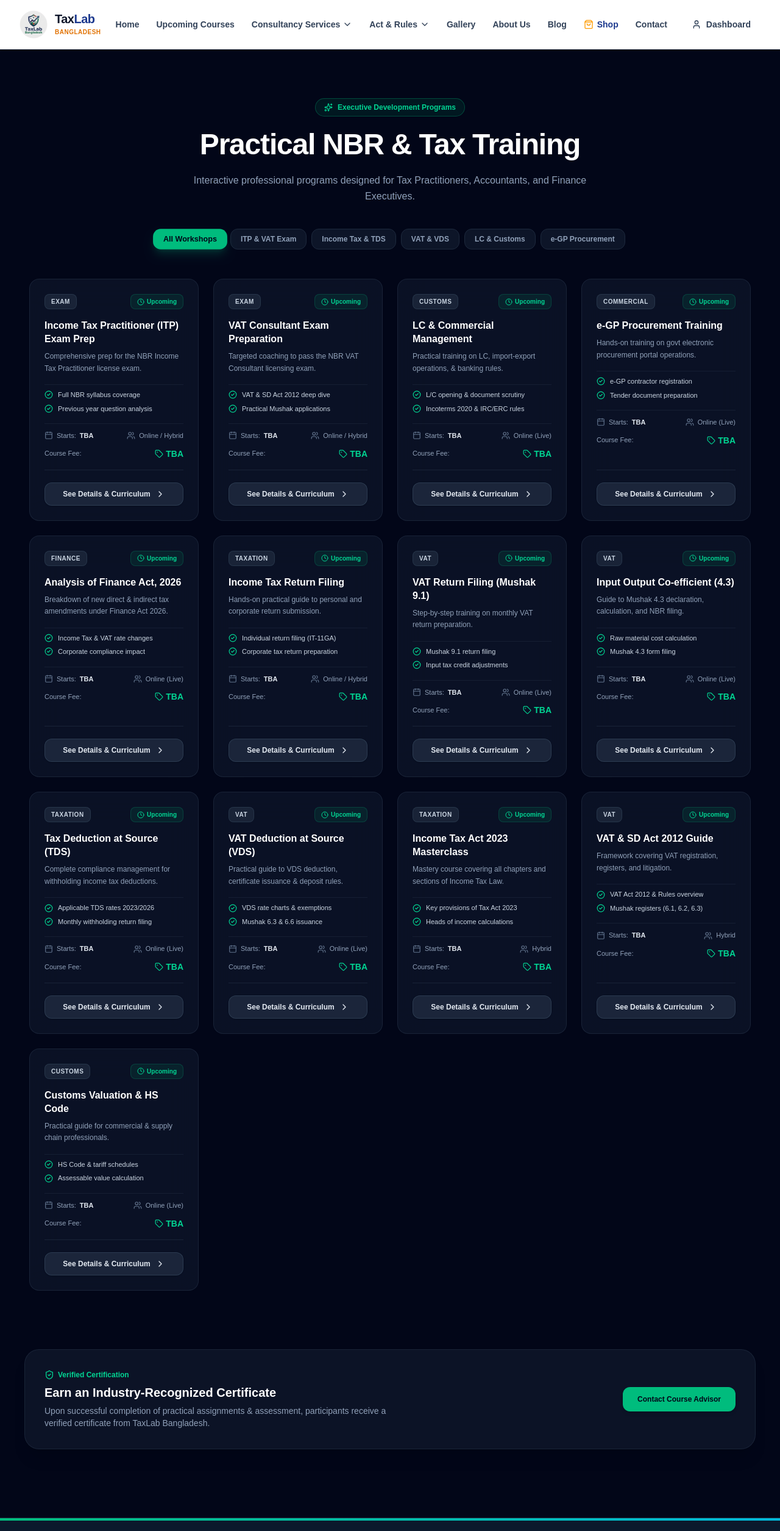
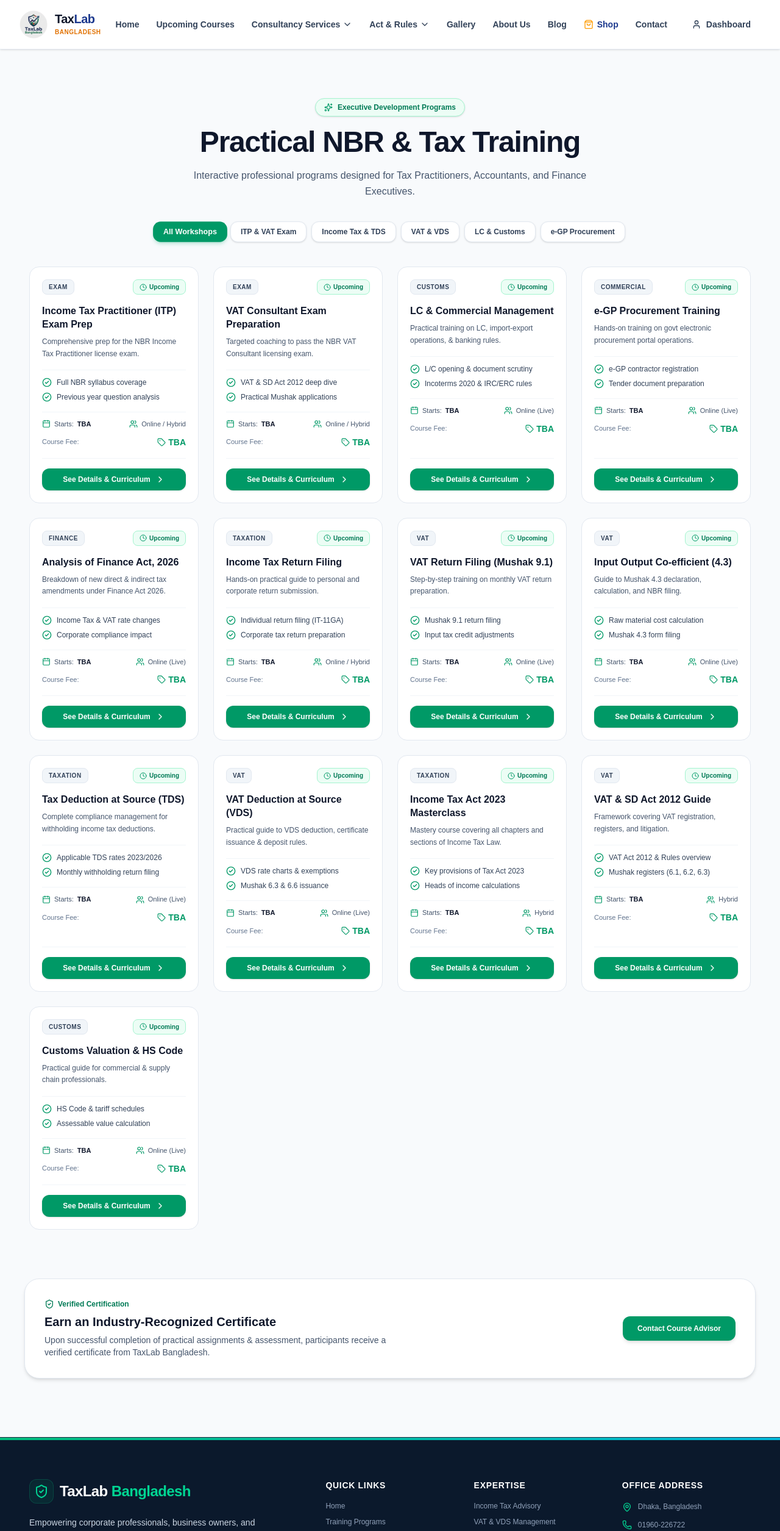
Before and after one commit to didarulislam01833/tax-lab-bangladesh, a Next.js app: page /upcoming-courses in a window 1280 px wide. Shown: the top 2510 px of the page at 61% size. Built offline with nearby package versions, Linux system fonts and the light colour scheme.

Commit message:
code added

```diff
--- a/app/upcoming-courses/page.js
+++ b/app/upcoming-courses/page.js
@@ -7,14 +7,13 @@
     Users,
     CheckCircle2,
     ArrowRight,
-    Award,
     X,
     BookOpen,
-    Tag,
     Sparkles,
     ChevronRight,
     Clock,
-    ShieldCheck
+    ShieldCheck,
+    Tag
 } from 'lucide-react';
 
 export default function UpcomingCourses() {
@@ -232,23 +231,19 @@
     };
 
     return (
-        <main className="min-h-screen bg-slate-950 text-slate-100 relative font-sans overflow-hidden py-12">
-
-            {/* Ambient Glow Effects */}
-            <div className="absolute top-0 left-1/2 -translate-x-1/2 w-full max-w-7xl h-96 bg-emerald-500/10 blur-3xl rounded-full pointer-events-none -z-10" />
-            <div className="absolute top-1/3 right-10 w-96 h-96 bg-blue-500/10 blur-3xl rounded-full pointer-events-none -z-10" />
+        <main className="min-h-screen bg-slate-50 text-slate-900 font-sans py-12">
 
             {/* Header Section */}
-            <section className="relative pt-8 pb-12 px-6 sm:px-10 max-w-5xl mx-auto text-center space-y-4">
-                <div className="inline-flex items-center gap-2 px-3.5 py-1.5 bg-emerald-500/10 border border-emerald-500/30 text-emerald-400 rounded-full text-xs font-semibold shadow-inner">
-                    <Sparkles className="w-3.5 h-3.5 text-emerald-400" /> Executive Development Programs
+            <section className="pt-8 pb-10 px-6 sm:px-10 max-w-5xl mx-auto text-center space-y-3">
+                <div className="inline-flex items-center gap-2 px-3.5 py-1.5 bg-emerald-50 border border-emerald-200 text-emerald-700 rounded-full text-xs font-semibold shadow-sm">
+                    <Sparkles className="w-3.5 h-3.5 text-emerald-600" /> Executive Development Programs
                 </div>
 
-                <h1 className="text-3xl sm:text-5xl font-extrabold tracking-tight text-white leading-tight">
+                <h1 className="text-3xl sm:text-5xl font-extrabold tracking-tight text-slate-900 leading-tight">
                     Practical NBR & Tax Training
                 </h1>
 
-                <p className="text-slate-400 text-sm sm:text-base max-w-2xl mx-auto leading-relaxed">
+                <p className="text-slate-600 text-sm sm:text-base max-w-2xl mx-auto leading-relaxed">
                     Interactive professional programs designed for Tax Practitioners, Accountants, and Finance Executives.
                 </p>
 
@@ -265,9 +260,9 @@
                         <button
                             key={tab.id}
                             onClick={() => setActiveTab(tab.id)}
-                            className={`px-4 py-2 rounded-xl text-xs font-semibold transition-all duration-300 ${activeTab === tab.id
-                                    ? 'bg-emerald-500 text-slate-950 shadow-lg shadow-emerald-500/20 scale-105'
-                                    : 'bg-slate-900/90 text-slate-400 hover:text-slate-200 hover:bg-slate-800/80 border border-slate-800'
+                            className={`px-4 py-2 rounded-xl text-xs font-bold transition-all duration-200 ${activeTab === tab.id
+                                    ? 'bg-emerald-600 text-white shadow-md shadow-emerald-600/20 scale-105'
+                                    : 'bg-white text-slate-700 hover:bg-slate-100 border border-slate-200 shadow-sm'
                                 }`}
                         >
                             {tab.label}
@@ -276,75 +271,72 @@
                 </div>
             </section>
 
-            {/* Enhanced Course Cards Grid */}
-            <section className="pb-24 px-4 sm:px-8 lg:px-12 max-w-7xl mx-auto">
+            {/* Clean Light-Theme Course Cards Grid */}
+            <section className="pb-20 px-4 sm:px-8 lg:px-12 max-w-7xl mx-auto">
                 <div className="grid grid-cols-1 sm:grid-cols-2 lg:grid-cols-3 xl:grid-cols-4 gap-6">
                     {filteredCourses.map((course) => (
                         <div
                             key={course.id}
-                            className="group relative bg-slate-900/70 backdrop-blur-xl border border-slate-800/80 hover:border-emerald-500/50 rounded-2xl p-6 flex flex-col justify-between transition-all duration-300 hover:-translate-y-1.5 hover:shadow-2xl hover:shadow-emerald-500/10"
+                            className="group bg-white border border-slate-200 hover:border-emerald-500 rounded-2xl p-5 flex flex-col justify-between transition-all duration-300 hover:shadow-xl hover:-translate-y-1"
                         >
-                            {/* Card Top Highlight Bar */}
-                            <div className="absolute top-0 left-6 right-6 h-[2px] bg-gradient-to-r from-transparent via-emerald-500/40 to-transparent opacity-0 group-hover:opacity-100 transition-opacity duration-300" />
-
                             <div className="space-y-4">
                                 {/* Badges Row */}
                                 <div className="flex items-center justify-between gap-2">
-                                    <span className="px-2.5 py-1 bg-slate-800/80 text-slate-300 rounded-lg text-[10px] font-bold uppercase tracking-wider border border-slate-700/60">
+                                    <span className="px-2.5 py-1 bg-slate-100 text-slate-700 rounded-lg text-[10px] font-extrabold uppercase tracking-wider border border-slate-200">
                                         {course.category}
                                     </span>
-                                    <span className="inline-flex items-center gap-1 px-2.5 py-1 rounded-lg text-[10px] font-bold bg-emerald-500/10 text-emerald-400 border border-emerald-500/20">
-                                        <Clock className="w-3 h-3" /> {course.status}
+                                    <span className="inline-flex items-center gap-1 px-2.5 py-1 rounded-lg text-[10px] font-bold bg-emerald-50 text-emerald-700 border border-emerald-200">
+                                        <Clock className="w-3 h-3 text-emerald-600" /> {course.status}
                                     </span>
                                 </div>
 
                                 {/* Course Title & Description */}
                                 <div>
-                                    <h3 className="text-base font-bold text-white group-hover:text-emerald-400 transition-colors duration-200 leading-snug">
+                                    <h3 className="text-base font-extrabold text-slate-900 group-hover:text-emerald-600 transition-colors duration-200 leading-snug">
                                         {course.title}
                                     </h3>
-                                    <p className="text-slate-400 text-xs leading-relaxed mt-2 line-clamp-2">
+                                    <p className="text-slate-600 text-xs leading-relaxed mt-2 line-clamp-2">
                                         {course.subtitle}
                                     </p>
                                 </div>
 
                                 {/* Key Highlights Quick Preview */}
-                                <div className="pt-2 space-y-1.5 border-t border-slate-800/60">
+                                <div className="pt-3 space-y-2 border-t border-slate-100">
                                     {course.features.slice(0, 2).map((feat, i) => (
-                                        <div key={i} className="flex items-center gap-2 text-[11px] text-slate-300 truncate">
-                                            <CheckCircle2 className="w-3.5 h-3.5 text-emerald-400 shrink-0" />
-                                            <span className="truncate">{feat}</span>
+                                        <div key={i} className="flex items-center gap-2 text-xs text-slate-700 truncate">
+                                            <CheckCircle2 className="w-4 h-4 text-emerald-600 shrink-0" />
+                                            <span className="truncate font-medium">{feat}</span>
                                         </div>
                                     ))}
                                 </div>
 
                                 {/* Schedule & Mode */}
-                                <div className="pt-3 border-t border-slate-800/60 text-xs text-slate-400 space-y-2">
+                                <div className="pt-3 border-t border-slate-100 text-xs text-slate-600 space-y-2">
                                     <div className="flex items-center justify-between text-[11px]">
-                                        <span className="flex items-center gap-1.5 text-slate-400">
-                                            <Calendar className="w-3.5 h-3.5 text-slate-500 shrink-0" /> Starts: <strong className="text-slate-200">TBA</strong>
+                                        <span className="flex items-center gap-1.5 text-slate-600">
+                                            <Calendar className="w-3.5 h-3.5 text-emerald-600 shrink-0" /> Starts: <strong className="text-slate-900">TBA</strong>
                                         </span>
-                                        <span className="flex items-center gap-1.5 text-slate-400">
-                                            <Users className="w-3.5 h-3.5 text-slate-500 shrink-0" /> {course.mode}
+                                        <span className="flex items-center gap-1.5 text-slate-600">
+                                            <Users className="w-3.5 h-3.5 text-emerald-600 shrink-0" /> {course.mode}
                                         </span>
                                     </div>
 
                                     {/* Pricing Info */}
                                     <div className="flex items-center justify-between pt-1">
-                                        <span className="text-[11px] text-slate-400 font-medium">Course Fee:</span>
-                                        <span className="text-sm font-extrabold text-emerald-400 flex items-center gap-1">
-                                            <Tag className="w-3.5 h-3.5 text-emerald-400" />
+                                        <span className="text-[11px] text-slate-500 font-medium">Course Fee:</span>
+                                        <span className="text-sm font-extrabold text-emerald-600 flex items-center gap-1">
+                                            <Tag className="w-3.5 h-3.5" />
                                             {course.price}
                                         </span>
                                     </div>
                                 </div>
                             </div>
 
-                            {/* Action Button */}
-                            <div className="pt-5 mt-4 border-t border-slate-800/80">
+                            {/* High Contrast Action Button */}
+                            <div className="pt-4 mt-4 border-t border-slate-100">
                                 <button
                                     onClick={() => setSelectedCourse(course)}
-                                    className="w-full py-2.5 px-4 bg-slate-800/90 hover:bg-emerald-500 text-slate-200 hover:text-slate-950 font-bold rounded-xl text-xs transition-all duration-200 flex items-center justify-center gap-2 border border-slate-700/80 group-hover:border-emerald-500/50 shadow-sm"
+                                    className="w-full py-2.5 px-4 bg-emerald-600 hover:bg-emerald-700 text-white font-bold rounded-xl text-xs transition-all duration-200 flex items-center justify-center gap-2 shadow-sm"
                                 >
                                     <span>See Details & Curriculum</span>
                                     <ChevronRight className="w-4 h-4" />
@@ -355,81 +347,76 @@
                 </div>
             </section>
 
-            {/* Details & Syllabus Modal */}
+            {/* Details Modal */}
             {selectedCourse && (
                 <div
-                    className="fixed inset-0 z-50 flex items-center justify-center p-4 bg-slate-950/80 backdrop-blur-md animate-in fade-in duration-200"
+                    className="fixed inset-0 z-50 flex items-center justify-center p-4 bg-slate-900/60 backdrop-blur-sm animate-in fade-in duration-200"
                     onClick={() => setSelectedCourse(null)}
                 >
                     <div
-                        className="bg-slate-900 border border-slate-800 w-full max-w-lg rounded-3xl p-6 sm:p-8 space-y-6 relative shadow-2xl text-slate-100"
+                        className="bg-white border border-slate-200 w-full max-w-lg rounded-3xl p-6 sm:p-8 space-y-6 relative shadow-2xl text-slate-900"
                         onClick={(e) => e.stopPropagation()}
                     >
-                        {/* Close Button */}
                         <button
                             onClick={() => setSelectedCourse(null)}
-                            className="absolute top-5 right-5 p-2 rounded-full bg-slate-800 text-slate-400 hover:text-white hover:bg-slate-700 transition"
+                            className="absolute top-5 right-5 p-2 rounded-full bg-slate-100 text-slate-500 hover:text-slate-900 hover:bg-slate-200 transition"
                         >
                             <X className="w-4 h-4" />
                         </button>
 
-                        {/* Modal Header */}
                         <div className="space-y-2 pr-6">
                             <div className="flex items-center gap-2">
-                                <span className="px-2.5 py-0.5 bg-slate-800 text-slate-300 rounded-md text-[10px] font-semibold uppercase tracking-wider border border-slate-700">
+                                <span className="px-2.5 py-0.5 bg-slate-100 text-slate-800 rounded-md text-[10px] font-bold uppercase tracking-wider border border-slate-200">
                                     {selectedCourse.category}
                                 </span>
-                                <span className="px-2.5 py-0.5 rounded-md text-[10px] font-bold bg-emerald-500/10 text-emerald-400 border border-emerald-500/20">
+                                <span className="px-2.5 py-0.5 rounded-md text-[10px] font-bold bg-emerald-50 text-emerald-700 border border-emerald-200">
                                     {selectedCourse.status}
                                 </span>
                             </div>
-                            <h2 className="text-lg sm:text-xl font-bold text-white leading-snug">
+                            <h2 className="text-lg sm:text-xl font-extrabold text-slate-900 leading-snug">
                                 {selectedCourse.title}
                             </h2>
-                            <p className="text-slate-400 text-xs sm:text-sm leading-relaxed">
+                            <p className="text-slate-600 text-xs sm:text-sm leading-relaxed">
                                 {selectedCourse.subtitle}
                             </p>
                         </div>
 
-                        {/* Mode & Pricing Summary */}
-                        <div className="flex items-center justify-between p-4 bg-slate-800/50 rounded-2xl border border-slate-700/50 text-xs">
+                        <div className="flex items-center justify-between p-4 bg-slate-50 rounded-2xl border border-slate-200 text-xs">
                             <div>
-                                <span className="text-slate-400 block text-[11px]">Learning Mode</span>
-                                <span className="text-slate-200 font-bold">{selectedCourse.mode}</span>
+                                <span className="text-slate-500 block text-[11px]">Learning Mode</span>
+                                <span className="text-slate-900 font-bold">{selectedCourse.mode}</span>
                             </div>
                             <div className="text-right">
-                                <span className="text-slate-400 block text-[11px]">Course Fee</span>
-                                <span className="text-base font-extrabold text-emerald-400">{selectedCourse.price}</span>
+                                <span className="text-slate-500 block text-[11px]">Course Fee</span>
+                                <span className="text-base font-extrabold text-emerald-600">{selectedCourse.price}</span>
                             </div>
                         </div>
 
-                        {/* Key Curriculum Highlights */}
                         <div className="space-y-3">
-                            <h4 className="text-xs font-bold text-white uppercase tracking-wider flex items-center gap-2">
-                                <BookOpen className="w-4 h-4 text-emerald-400" /> What You Will Learn
+                            <h4 className="text-xs font-extrabold text-slate-900 uppercase tracking-wider flex items-center gap-2">
+                                <BookOpen className="w-4 h-4 text-emerald-600" /> What You Will Learn
                             </h4>
                             <ul className="space-y-2.5">
                                 {selectedCourse.features.map((feature, idx) => (
-                                    <li key={idx} className="flex items-start gap-2.5 text-xs text-slate-300 leading-relaxed">
-                                        <CheckCircle2 className="w-4 h-4 text-emerald-400 shrink-0 mt-0.5" />
-                                        <span>{feature}</span>
+                                    <li key={idx} className="flex items-start gap-2.5 text-xs text-slate-700 leading-relaxed">
+                                        <CheckCircle2 className="w-4 h-4 text-emerald-600 shrink-0 mt-0.5" />
+                                        <span className="font-medium">{feature}</span>
                                     </li>
                                 ))}
                             </ul>
                         </div>
 
-                        {/* Action & Status */}
                         <div className="pt-2 relative">
                             <button
                                 onClick={handleEnrollClick}
-                                className="w-full py-3 bg-emerald-500 hover:bg-emerald-400 text-slate-950 font-bold rounded-xl text-center text-xs sm:text-sm transition flex items-center justify-center gap-2 shadow-lg shadow-emerald-500/20"
+                                className="w-full py-3 bg-emerald-600 hover:bg-emerald-700 text-white font-extrabold rounded-xl text-center text-xs sm:text-sm transition flex items-center justify-center gap-2 shadow-lg shadow-emerald-600/20"
                             >
                                 Enroll Now <ArrowRight className="w-4 h-4" />
                             </button>
 
                             {showEnrollMessage && (
                                 <div className="mt-3 text-center animate-in fade-in slide-in-from-bottom-2 duration-300">
-                                    <p className="text-emerald-400 font-bold text-sm tracking-wide">
+                                    <p className="text-emerald-700 font-bold text-sm tracking-wide">
                                         Enrollment Coming Soon!
                                     </p>
                                 </div>
@@ -440,23 +427,23 @@
             )}
 
             {/* Certification Footer Banner */}
-            <section className="pb-16 px-6 sm:px-10 max-w-7xl mx-auto">
-                <div className="bg-slate-900/80 backdrop-blur-md border border-slate-800/80 rounded-3xl p-8 flex flex-col md:flex-row items-center justify-between gap-6 shadow-xl">
+            <section className="pb-12 px-6 sm:px-10 max-w-7xl mx-auto">
+                <div className="bg-white border border-slate-200 rounded-3xl p-8 flex flex-col md:flex-row items-center justify-between gap-6 shadow-md">
                     <div className="space-y-1.5 text-center md:text-left">
-                        <div className="inline-flex items-center gap-1.5 text-emerald-400 font-bold text-xs">
+                        <div className="inline-flex items-center gap-1.5 text-emerald-700 font-bold text-xs">
                             <ShieldCheck className="w-4 h-4" /> Verified Certification
                         </div>
-                        <h3 className="text-lg sm:text-xl font-bold text-white">
+                        <h3 className="text-lg sm:text-xl font-bold text-slate-900">
                             Earn an Industry-Recognized Certificate
                         </h3>
-                        <p className="text-slate-400 text-xs sm:text-sm max-w-xl">
+                        <p className="text-slate-600 text-xs sm:text-sm max-w-xl">
                             Upon successful completion of practical assignments & assessment, participants receive a verified certificate from TaxLab Bangladesh.
                         </p>
                     </div>
 
                     <Link
                         href="/contact"
-                        className="shrink-0 px-6 py-3 bg-emerald-500 hover:bg-emerald-400 text-slate-950 font-bold rounded-xl text-xs transition shadow-md"
+                        className="shrink-0 px-6 py-3 bg-emerald-600 hover:bg-emerald-700 text-white font-extrabold rounded-xl text-xs transition shadow-md"
                     >
                         Contact Course Advisor
                     </Link>
```
